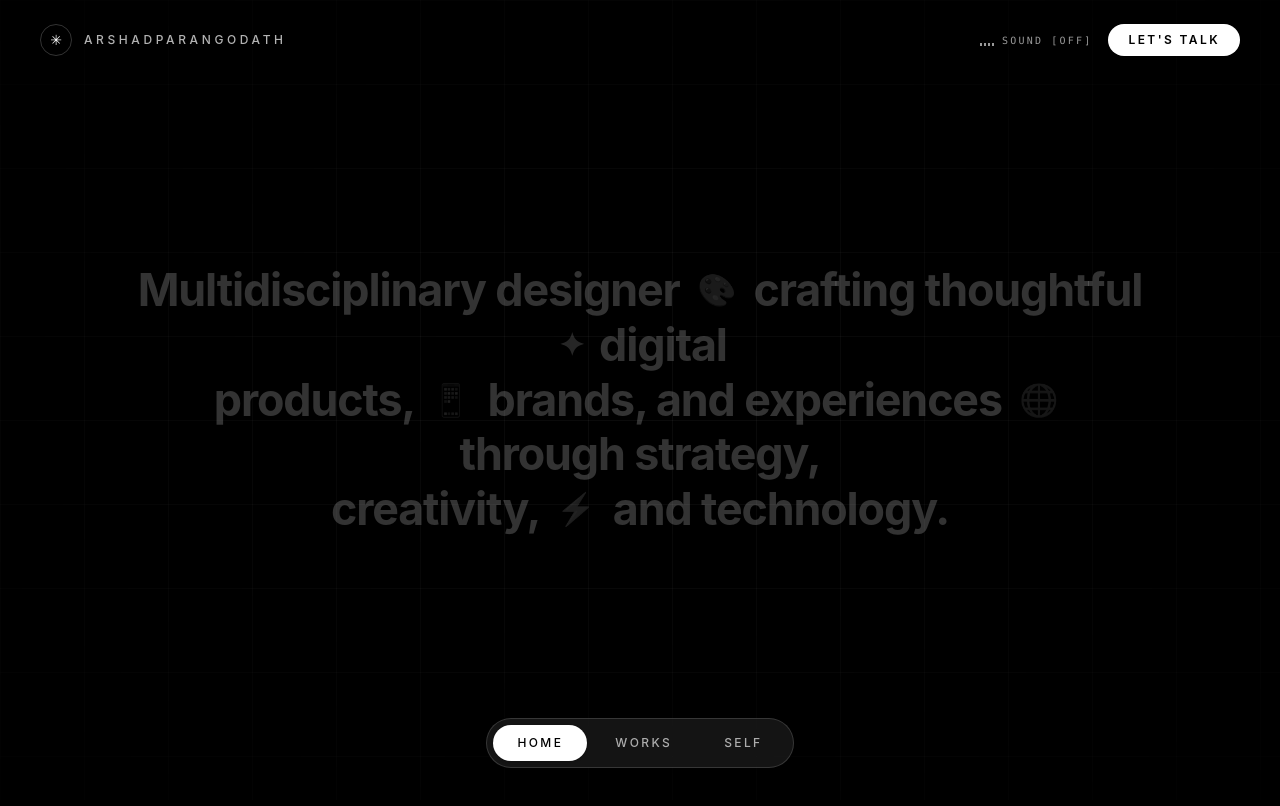
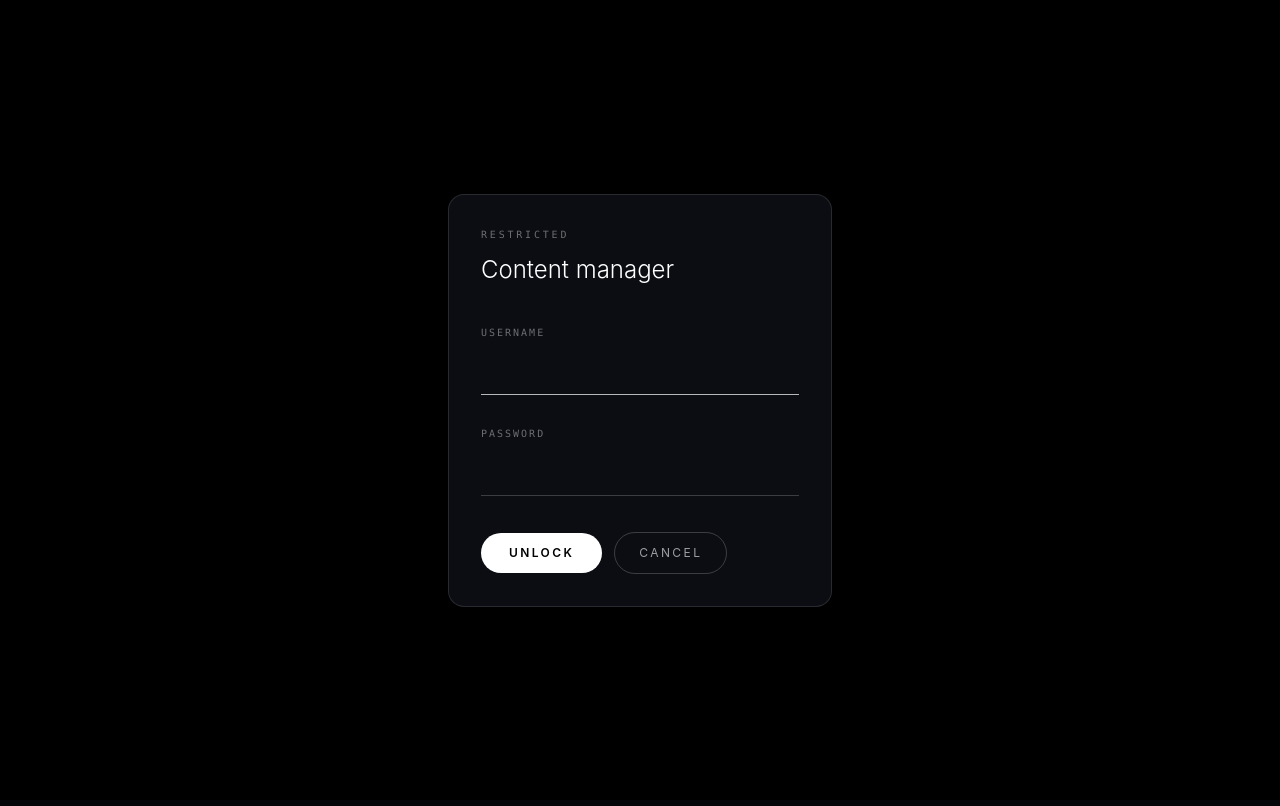
Before and after one commit to arshadparangodath/ArshadParangodath-Portfolio, a React (Vite) app: page /admin in a window 1280 px wide. Shown: the top 806 px of the page. Built offline with nearby package versions, Linux system fonts and the light colour scheme.

Commit message:
New Router added for all pages, and modified self page carousel aswell

```diff
--- a/package.json
+++ b/package.json
@@ -17,6 +17,7 @@
     "lenis": "^1.3.25",
     "react": "^19.0.0",
     "react-dom": "^19.0.0",
+    "react-router-dom": "^7.0.0",
     "three": "^0.185.1"
   },
   "devDependencies": {
--- a/src/App.tsx
+++ b/src/App.tsx
@@ -1,19 +1,30 @@
 import { useEffect, useState } from 'react'
 import Lenis from 'lenis'
+import { Navigate, Route as RouterRoute, Routes, useLocation, useNavigate } from 'react-router-dom'
 import { WorkShowcase } from './components/work/WorkShowcase'
-import type { Route } from './components/pages/routes'
+import { ROUTE_PATHS, type Route } from './components/pages/routes'
 import { HomePage } from './components/pages/HomePage'
 import { SelfPage } from './components/pages/SelfPage'
 import { ContactPage } from './components/pages/ContactPage'
+import { AdminGate } from './components/admin/AdminGate'
 import { Cursor } from './components/ui/Cursor'
 import { Preloader } from './components/ui/Preloader'
 import { useReducedMotion } from './hooks/useReducedMotion'
 import { setLenisInstance } from './lib/lenisController'
 
+/** Reverse-lookup of ROUTE_PATHS, used to know when Lenis should be disabled. */
+const PATH_TO_ROUTE: Record<string, Route> = Object.fromEntries(
+  Object.entries(ROUTE_PATHS).map(([route, path]) => [path, route as Route]),
+)
+
 export default function App() {
   const reducedMotion = useReducedMotion()
-  const [route, setRoute] = useState<Route>('home')
+  const location = useLocation()
+  const navigate = useNavigate()
   const [booting, setBooting] = useState(!reducedMotion)
+
+  const route = PATH_TO_ROUTE[location.pathname]
+  const handleNavigate = (r: Route) => navigate(ROUTE_PATHS[r])
 
   // Lenis smooth scrolling for the standard pages.
   useEffect(() => {
@@ -36,16 +47,20 @@ export default function App() {
   // Every route change starts at the top of the new page.
   useEffect(() => {
     window.scrollTo(0, 0)
-  }, [route])
+  }, [location.pathname])
 
   return (
     <main className="bg-black">
       {booting && <Preloader onDone={() => setBooting(false)} />}
       <Cursor />
-      {route === 'home' && <HomePage onNavigate={setRoute} />}
-      {route === 'works' && <WorkShowcase onNavigate={setRoute} />}
-      {route === 'self' && <SelfPage onNavigate={setRoute} />}
-      {route === 'contact' && <ContactPage onNavigate={setRoute} />}
+      <Routes>
+        <RouterRoute path={ROUTE_PATHS.home} element={<HomePage onNavigate={handleNavigate} />} />
+        <RouterRoute path={ROUTE_PATHS.works} element={<WorkShowcase onNavigate={handleNavigate} />} />
+        <RouterRoute path={ROUTE_PATHS.self} element={<SelfPage onNavigate={handleNavigate} />} />
+        <RouterRoute path={ROUTE_PATHS.contact} element={<ContactPage onNavigate={handleNavigate} />} />
+        <RouterRoute path="/admin" element={<AdminGate onClose={() => navigate('/')} />} />
+        <RouterRoute path="*" element={<Navigate to="/" replace />} />
+      </Routes>
     </main>
   )
 }
--- a/src/components/admin/AdminGate.tsx
+++ b/src/components/admin/AdminGate.tsx
@@ -1,5 +1,6 @@
-import { useState } from 'react'
+import { useEffect, useState } from 'react'
 import { ProjectAdmin } from './ProjectAdmin'
+import { pauseLenis, resumeLenis } from '../../lib/lenisController'
 
 const USER = 'ArshadPrg'
 const PASS = 'Winter@123'
@@ -14,6 +15,15 @@ export function AdminGate({ onClose }: { onClose: () => void }) {
   const [pass, setPass] = useState('')
   const [error, setError] = useState(false)
   const [unlocked, setUnlocked] = useState(false)
+
+  // Both the login form and the CMS panel below are fixed full-screen
+  // overlays with their own scroll areas — same reasoning as ProjectDetail:
+  // pause the global Lenis smooth-scroll so it doesn't fight the panel's own
+  // scrolling for as long as this is mounted.
+  useEffect(() => {
+    pauseLenis()
+    return () => resumeLenis()
+  }, [])
 
   if (unlocked) return <ProjectAdmin onClose={onClose} />
 
--- a/src/components/pages/SelfCarousel.tsx
+++ b/src/components/pages/SelfCarousel.tsx
@@ -8,12 +8,13 @@ import { useRef } from 'react'
  */
 
 const SHOTS = [
-  { src: 'https://images.unsplash.com/photo-1507003211169-0a1dd7228f2d?w=700&h=900&fit=crop&auto=format&q=80', caption: 'Studio, 6am — the only quiet hour', year: '2024' },
-  { src: 'https://images.unsplash.com/photo-1521119989659-a83eee488004?w=700&h=900&fit=crop&auto=format&q=80', caption: 'Sketchbook before software, always', year: '2023' },
-  { src: 'https://images.unsplash.com/photo-1531384441138-2736e62e0919?w=700&h=900&fit=crop&auto=format&q=80', caption: 'Workshop week in Bengaluru', year: '2023' },
-  { src: 'https://images.unsplash.com/photo-1552374196-c4e7ffc6e126?w=700&h=900&fit=crop&auto=format&q=80', caption: 'Talking type at a meet-up', year: '2022' },
-  { src: 'https://images.unsplash.com/photo-1500648767791-00dcc994a43e?w=700&h=900&fit=crop&auto=format&q=80', caption: 'Coast road, camera in the bag', year: '2022' },
-  { src: 'https://images.unsplash.com/photo-1519085360753-af0119f7cbe7?w=700&h=900&fit=crop&auto=format&q=80', caption: 'Late review, better coffee', year: '2021' },
+  { src: 'https://o6m2vvipwxhd7vm3.public.blob.vercel-storage.com/Assets/Self%20Section/FunStories%20Carousel/Self_CarouselImages1.webp', caption: 'Favourites first colleagues of my career 🫶🏽🤩', year: '2021' },
+  { src: 'https://o6m2vvipwxhd7vm3.public.blob.vercel-storage.com/Assets/Self%20Section/FunStories%20Carousel/Self_CarouselImages2.webp', caption: 'Table Tennis addict for always 🏓', year: '2024' },
+  { src: 'https://o6m2vvipwxhd7vm3.public.blob.vercel-storage.com/Assets/Self%20Section/FunStories%20Carousel/Self_CarouselImages3.webp', caption: 'First day at a corporate; TCS Kochi 🏢🧑‍💼', year: '2022' },
+  { src: 'https://o6m2vvipwxhd7vm3.public.blob.vercel-storage.com/Assets/Self%20Section/FunStories%20Carousel/Self_CarouselImages4.webp', caption: 'Biggest strength of my life, my parents 🫂', year: '2024' },
+  { src: 'https://o6m2vvipwxhd7vm3.public.blob.vercel-storage.com/Assets/Self%20Section/FunStories%20Carousel/Self_CarouselImages5.webp', caption: 'With celebrities, but from wax museum😁🫣', year: '2022' },
+  { src: 'https://o6m2vvipwxhd7vm3.public.blob.vercel-storage.com/Assets/Self%20Section/FunStories%20Carousel/Self_CarouselImages6.webp', caption: 'Rides through the Himalayas on the Himalayan 🏔️🏍️', year: '2026' },
+  { src: 'https://o6m2vvipwxhd7vm3.public.blob.vercel-storage.com/Assets/Self%20Section/FunStories%20Carousel/Self_CarouselImages7.webp', caption: 'Me & My beloved ❤️👩‍❤️‍💋‍👨', year: '2025' },
 ]
 
 export function SelfCarousel({ accent }: { accent: string }) {
--- a/src/components/pages/SelfPage.tsx
+++ b/src/components/pages/SelfPage.tsx
@@ -1,4 +1,5 @@
 import { useEffect, useRef, useState } from 'react'
+import { useNavigate } from 'react-router-dom'
 import { playSfx } from '../../audio/audio'
 import { EMAIL, type Route } from './routes'
 import { Reveal } from './motion'
@@ -6,7 +7,6 @@ import { SelfCarousel } from './SelfCarousel'
 import { SiteFooter } from './SiteFooter'
 import { BottomNav } from '../ui/BottomNav'
 import { SiteHeader } from '../ui/SiteHeader'
-import { AdminGate } from '../admin/AdminGate'
 
 /**
  * Self is the story behind the work — where I came from, how I think, and the
@@ -142,7 +142,7 @@ const LANGUAGES = [
 const AMBER = '#c8f135'
 
 export function SelfPage({ onNavigate }: { onNavigate: (r: Route) => void }) {
-  const [cmsOpen, setCmsOpen] = useState(false)
+  const navigate = useNavigate()
 
   return (
     <div className="relative min-h-screen bg-black text-[#f3ece0]">
@@ -355,7 +355,7 @@ export function SelfPage({ onNavigate }: { onNavigate: (r: Route) => void }) {
         {/* Discreet entry to the content manager, credentials required. */}
         <div className="flex justify-end px-6 pt-8 sm:px-12 lg:px-16">
           <button
-            onClick={() => setCmsOpen(true)}
+            onClick={() => navigate('/admin')}
             aria-label="Content manager"
             className="font-mono text-[9px] uppercase tracking-[0.2em] text-white/[0.14] transition hover:text-white/50"
           >
@@ -364,7 +364,6 @@ export function SelfPage({ onNavigate }: { onNavigate: (r: Route) => void }) {
         </div>
       </SiteFooter>
 
-      {cmsOpen && <AdminGate onClose={() => setCmsOpen(false)} />}
       <SiteHeader onNavigate={onNavigate} />
       <BottomNav active="self" onNavigate={onNavigate} />
     </div>
--- a/src/components/pages/routes.ts
+++ b/src/components/pages/routes.ts
@@ -1,4 +1,12 @@
 export type Route = 'home' | 'works' | 'self' | 'contact'
+
+/** Maps each in-app route to its real URL path. */
+export const ROUTE_PATHS: Record<Route, string> = {
+  home: '/',
+  works: '/works',
+  self: '/self',
+  contact: '/contact',
+}
 
 /** The persistent bottom bar, present on every page. */
 export const NAV: { label: string; route: Route }[] = [
@@ -10,12 +18,12 @@ export const NAV: { label: string; route: Route }[] = [
 export const EMAIL = 'arshadparangodat@gmail.com'
 
 export const SOCIALS = [
-  { label: 'Behance', href: 'https://www.behance.net/', handle: '/arshadparangodath' },
-  { label: 'Dribbble', href: 'https://dribbble.com/', handle: '/arshadp' },
-  { label: 'Instagram', href: 'https://www.instagram.com/', handle: '@arshad.designs' },
-  { label: 'LinkedIn', href: 'https://www.linkedin.com/', handle: '/in/arshadparangodath' },
-  { label: 'Medium', href: 'https://medium.com/', handle: '@arshadparangodath' },
-  { label: 'Pinterest', href: 'https://www.pinterest.com/', handle: '/arshadparangodath' },
-  { label: 'Facebook', href: 'https://www.facebook.com/', handle: '/arshadparangodath' },
+  { label: 'Behance', href: 'https://www.behance.net/arshadParangodath', handle: '/arshadparangodath' },
+  { label: 'Github', href: 'https://github.com/arshadparangodath', handle: '/arshadparangodath' },
+  { label: 'Instagram', href: 'https://www.instagram.com/arshad.design/', handle: '@arshad.designs' },
+  { label: 'LinkedIn', href: 'https://www.linkedin.com/in/arshadparangodath', handle: '/in/arshadparangodath' },
+  { label: 'Medium', href: 'https://medium.com/@arshadparangodath', handle: '@arshadparangodath' },
+  { label: 'Pinterest', href: 'https://www.pinterest.com/arshadparangodat', handle: '/arshadparangodath' },
+  { label: 'Facebook', href: 'https://www.facebook.com/M.Arshad.parangodath/', handle: '/arshadparangodath' },
   { label: 'Email', href: `mailto:${EMAIL}`, handle: EMAIL },
 ]
--- a/src/main.tsx
+++ b/src/main.tsx
@@ -1,11 +1,14 @@
 import './silence' // must precede any three.js import
 import React from 'react'
 import ReactDOM from 'react-dom/client'
+import { BrowserRouter } from 'react-router-dom'
 import App from './App'
 import './index.css'
 
 ReactDOM.createRoot(document.getElementById('root')!).render(
   <React.StrictMode>
-    <App />
+    <BrowserRouter>
+      <App />
+    </BrowserRouter>
   </React.StrictMode>,
 )
```
Also changed, not shown: src/._App.tsx, src/._main.tsx, src/components/admin/._AdminGate.tsx, src/components/pages/._SelfCarousel.tsx, src/components/pages/._routes.ts, 1 other file (tests, documents, lock files or other folders).
